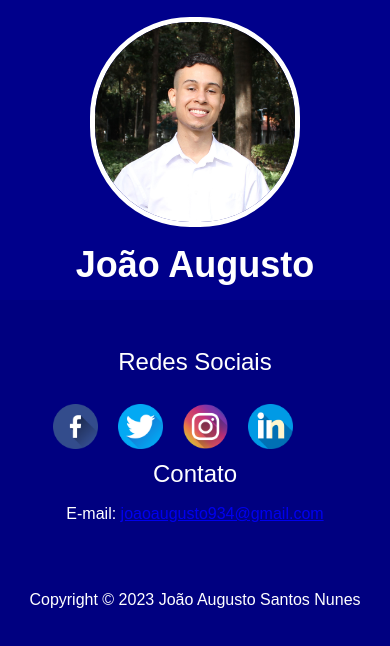
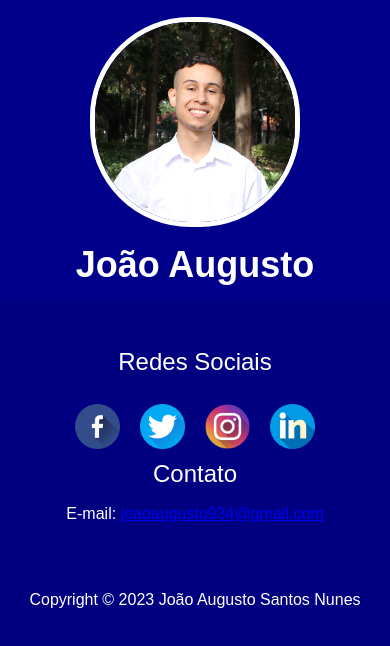
Before and after one commit to JohnAugust934/personal-web, a plain HTML site: page index.html in a window 390 px wide. Drawn offline with Linux system fonts and the light colour scheme.

Commit message:
correção responsiva redes

```diff
--- a/css/style.css
+++ b/css/style.css
@@ -76,7 +76,6 @@ ul {
     list-style-type: none;
     display: flex;
     justify-content: center;
-    margin-right: 45px;
 }
 
 li {
```
